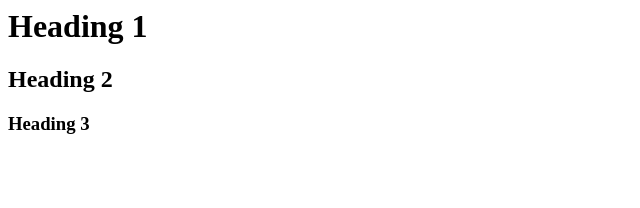
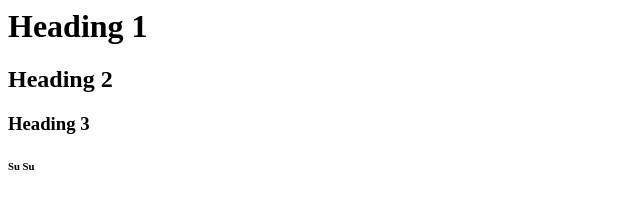
Before and after one commit to Leo3914/test, a plain HTML site: page index.html in a window 1280 px wide. Shown: the full height of the page, 0-640 px from the left. Drawn offline with Linux system fonts and the light colour scheme.

Commit message:
su su add

```diff
--- a/index.html
+++ b/index.html
@@ -1,3 +1,4 @@
 <h1>Heading 1</h1>
 <h2>Heading 2</h2>
 <h3>Heading 3</h3>
+<h6>Su Su</h6>
```
